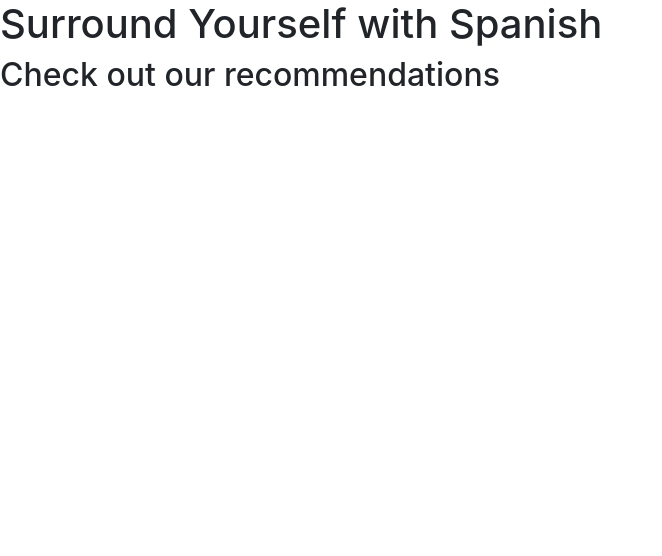
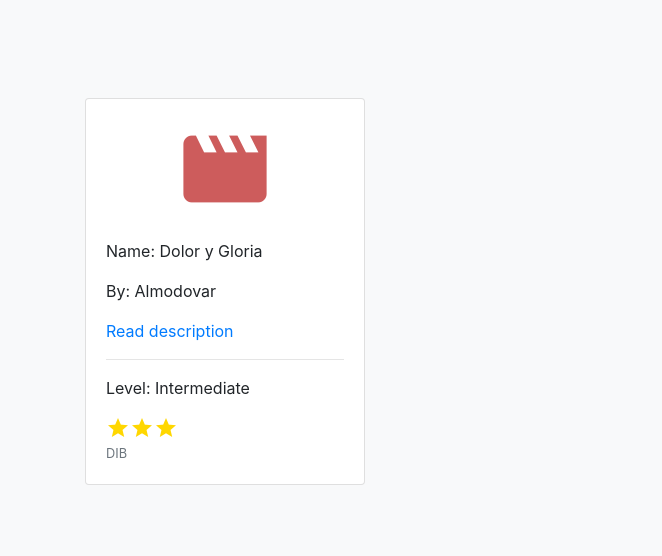
Before and after one commit to DonnaIB/surround_yourself_with_spanish, a Flask app: page / in a window 1280 px wide. Shown: the part 102-658 px from the top of the page, without its empty margins (0-662 px from the left). Run offline with Flask 2, Linux system fonts and the light colour scheme; data that the repository does not hold is empty; some libraries are stand-ins or nearby versions.

Commit message:
Add Recommendation Card

```diff
--- a/static/css/style.css
+++ b/static/css/style.css
@@ -26,3 +26,27 @@
     padding-bottom: 10px;
     margin-top: 20px;
 }
+
+
+
+#module {
+    width: 500px;
+  }
+
+  #module p.collapse[aria-expanded="false"] {
+      display: block;
+      height: 40px !important;
+      overflow: hidden;
+  }
+
+  #module p.collapsing[aria-expanded="false"] {
+      height: 40px !important;
+  }
+
+  #module a.collapsed:after  {
+      content: '+ Show More';
+  }
+
+  #module a:not(.collapsed):after {
+      content: '- Show Less';
+  }
--- a/templates/base.html
+++ b/templates/base.html
@@ -8,6 +8,8 @@
     <meta name="Description" content="Enter your description here" />
     <link rel="stylesheet" href="https://cdnjs.cloudflare.com/ajax/libs/twitter-bootstrap/4.6.0/css/bootstrap.min.css">
     <link rel="stylesheet" href="https://cdnjs.cloudflare.com/ajax/libs/font-awesome/5.15.2/css/all.min.css">
+    <link href="https://fonts.googleapis.com/icon?family=Material+Icons"
+    rel="stylesheet">
     <link rel="stylesheet" href="{{ url_for('static', filename='css/style.css') }}" type="text/css">
     {% block styles %}
     {% endblock %}
--- a/templates/recommendations.html
+++ b/templates/recommendations.html
@@ -1,20 +1,43 @@
 {% extends "base.html" %}
 {% block content %}
 
-<h1>Surround Yourself with Spanish</h1>
-<h2>Check out our recommendations</h2>
+<main role="main">
 
-{% for recommendation in recommendations %}
+    <div class="album py-5 bg-light">
+      <div class="container">
 
-    {{ recommendation.category_name }}<br>
-    {{ recommendation.rec_name }}<br>
-    {{ recommendation.rec_by }}<br>
-    {{ recommendation.rec_description }}<br>
-    {{ recommendation.level }}<br>
-    {{ recommendation.rec_rating }}<br>
-    {{ recommendation.created_by }}<br>
-    {{ recommendation.time_created }}<br>
+        <div class="row">
+          <div class="col-md-4">
+            <div class="card mb-4 box-shadow">
+              <span class="material-icons" style="text-align: center; color: indianred; font-size: 100px; padding-top: 20px;">
+                  movie
+              </span>
+              <div class="card-body">
+                <p class="card-text">Name: Dolor y Gloria</p>
+                <p class="card-text">By: Almodovar</p>
+                <p class="card-text">
+                    <a data-toggle="collapse" href="#collapseExample" role="button" aria-expanded="false" aria-controls="collapseExample">
+                        Read description
+                    </a>
+                    <p class="collapse" id="collapseExample">
+                        Anim pariatur cliche reprehenderit, enim eiusmod high life accusamus terry richardson ad squid. Nihil anim keffiyeh helvetica, craft beer labore wes anderson cred nesciunt sapiente ea proident.
+                    </p>
 
-{% endfor %}
+                <hr>
+                <p class="card-text">Level: Intermediate</p>
+                <div class="d-flex">
+                 <span class="material-icons" style="color: gold;">star</span>
+                  <span class="material-icons" style="color: gold;">star</span>
+                  <span class="material-icons" style="color: gold;">star</span>
+                </div>
+                 <small class="text-muted padding-top: 20px;">DIB</small>
+              </div>
+            </div>
+          </div>
+        </div>
+      </div>
+    </div>
+
+  </main>
 
 {% endblock %}
```
